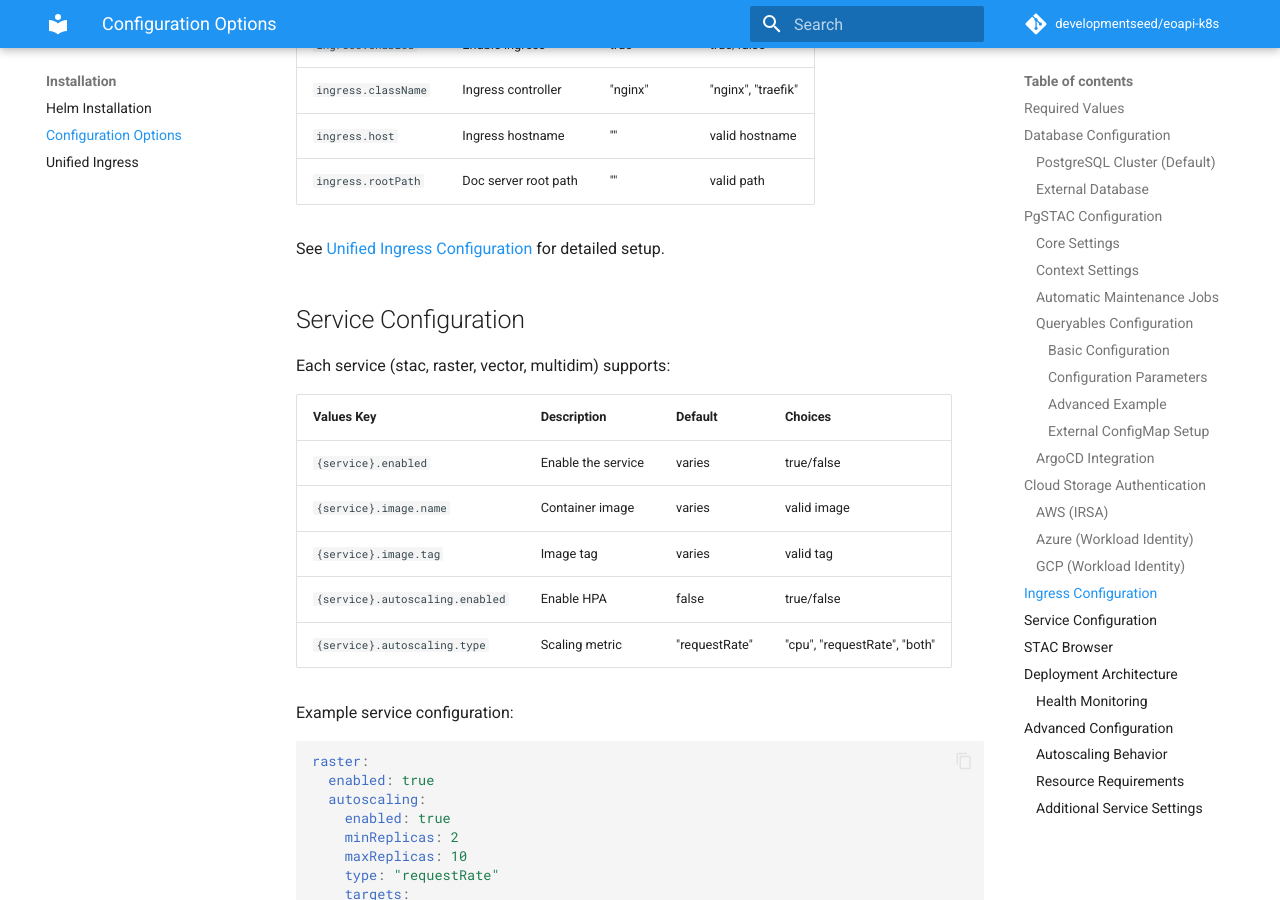
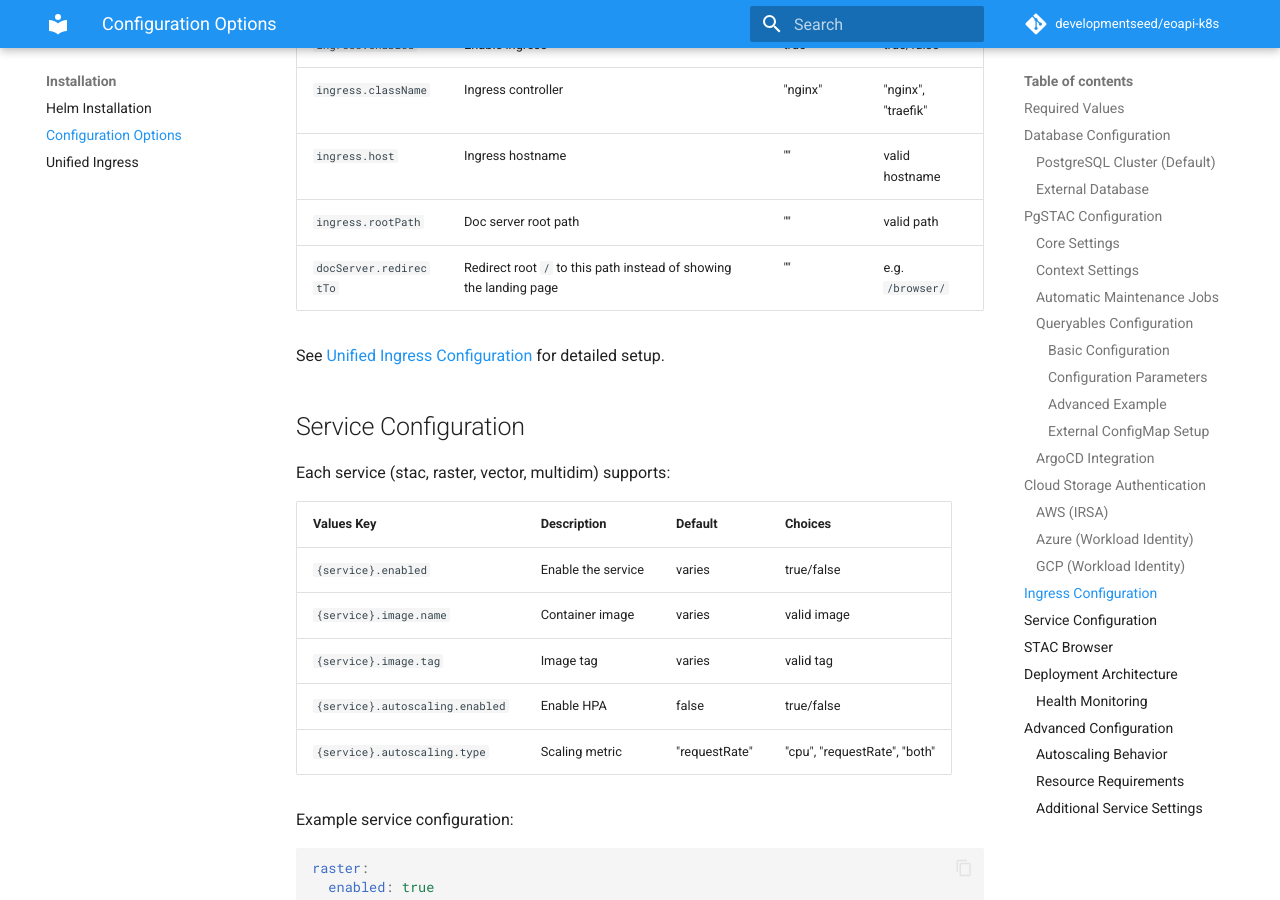
Before and after one commit to developmentseed/eoapi-k8s, an MkDocs documentation site: the page built from docs/configuration.md, in a window 1280 px wide and 900 px high, scrolled down 6494 px. Built offline with MkDocs 1.6.1 and Material for MkDocs 9.7.7, drawn with Linux system fonts in a browser that asks for light colours; comment, search, counter and statistics services are not loaded.

Commit message:
fix(docserver): allow redirect.

```diff
--- a/docs/configuration.md
+++ b/docs/configuration.md
@@ -272,6 +272,7 @@ Unified ingress configuration supporting both NGINX and Traefik:
 | `ingress.className` | Ingress controller | "nginx" | "nginx", "traefik" |
 | `ingress.host` | Ingress hostname | "" | valid hostname |
 | `ingress.rootPath` | Doc server root path | "" | valid path |
+| `docServer.redirectTo` | Redirect root `/` to this path instead of showing the landing page | "" | e.g. `/browser/` |
 
 See [Unified Ingress Configuration](unified-ingress.md) for detailed setup.
 
```
Also changed, not shown: 4 other files.
